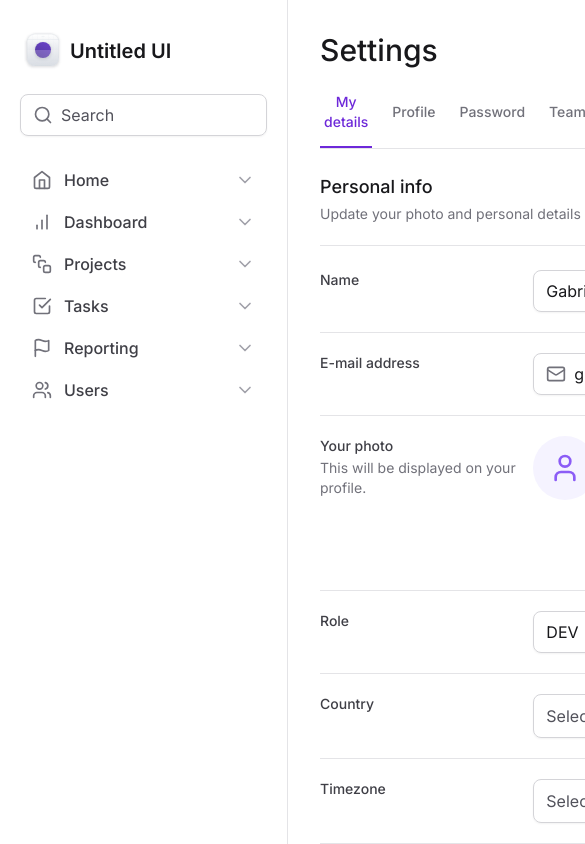
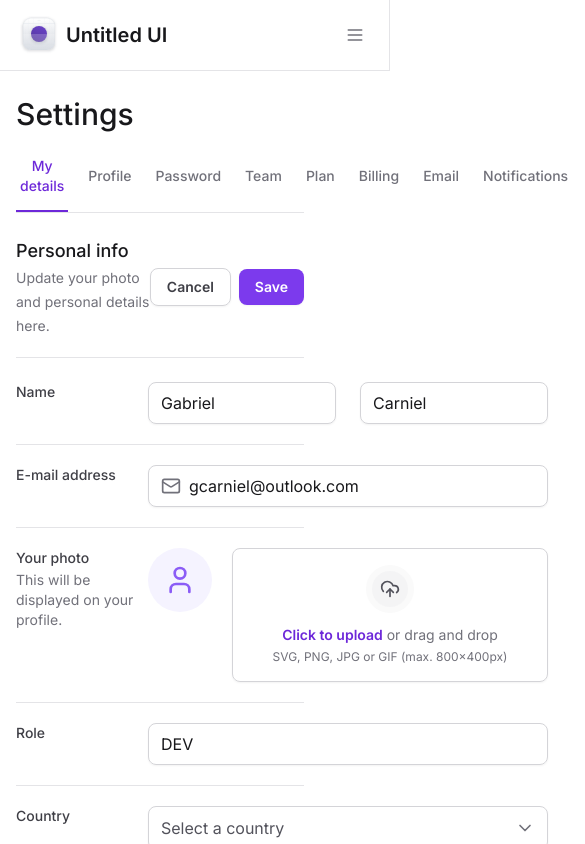
Before and after one commit to gcarniel/tailwind-next, a Next.js app: page / in a window 390 px wide. Shown: the top 844 px of the page, 585 px wide, since content can reach past the window. Built offline with nearby package versions, Linux system fonts and the light colour scheme.

Commit message:
aplicando responsividade na sidebar

```diff
--- a/package.json
+++ b/package.json
@@ -10,7 +10,7 @@
   },
   "dependencies": {
     "@formkit/auto-animate": "^0.8.0",
-    "@radix-ui/react-collapsible": "1.0.3",
+    "@radix-ui/react-collapsible": "^1.0.3",
     "@radix-ui/react-scroll-area": "1.0.4",
     "@radix-ui/react-select": "^1.2.2",
     "@radix-ui/react-slot": "1.0.2",
--- a/src/app/layout.tsx
+++ b/src/app/layout.tsx
@@ -20,7 +20,9 @@ export default function RootLayout({
       <body className={inter.className}>
         <div className="grid min-h-screen grid-cols-app">
           <Sidebar />
-          <main className="px-8 pb-12 pt-8">{children}</main>
+          <main className="px-4 pb-12 pt-24 lg:col-start-2 lg:px-8 lg:pt-8">
+            {children}
+          </main>
         </div>
       </body>
     </html>
--- a/src/components/Sidebar/index.tsx
+++ b/src/components/Sidebar/index.tsx
@@ -1,4 +1,6 @@
-import { Cog, LifeBuoy, Search } from 'lucide-react'
+'use client'
+
+import { Cog, LifeBuoy, Menu, Search } from 'lucide-react'
 import { Logo } from './Logo'
 import {
   BarChart,
@@ -12,12 +14,30 @@ import { NavItem } from './NavItem'
 import { UsedSpaceWidget } from './UsedSpaceWidget'
 import Profile from './Profile'
 import { InputControl, InputPrefix, InputRoot } from '../Input'
+import * as Collpasible from '@radix-ui/react-collapsible'
+import { Button } from '../Button'
 
 export function Sidebar() {
   return (
-    <aside className="border-r border-zinc-200 px-5 py-8 flex flex-col gap-6">
+    <Collpasible.Root
+      className={`border-r border-zinc-200 p-4 flex flex-col gap-6
+                fixed top-0 left-0 right-0 data-[state=open]:bottom-0 z-20 bg-white border-b
+                lg:right-auto lg:w-80 lg:border-r lg:py-8 lg:px-5 lg:data-[state=closed]:bottom-0
+                `}
+    >
+      <div className="flex items-center justify-between">
         <Logo />
+        <Collpasible.Trigger className="lg:hidden" asChild>
+          <Button variant="ghost">
+            <Menu className="h-5 w-5" />
+          </Button>
+        </Collpasible.Trigger>
+      </div>
 
+      <Collpasible.Content
+        forceMount
+        className="flex flex-1 flex-col gap-6 data-[state=closed]:hidden lg:data-[state=closed]:flex "
+      >
         <InputRoot>
           <InputPrefix>
             <Search className="h-5 w-5 text-zinc-500" />
@@ -46,6 +66,7 @@ export function Sidebar() {
 
           <Profile />
         </div>
-    </aside>
+      </Collpasible.Content>
+    </Collpasible.Root>
   )
 }
```
Also changed, not shown: 1 other file (tests, documents, lock files or other folders). Lines whose indentation alone changed are shown as unchanged.
